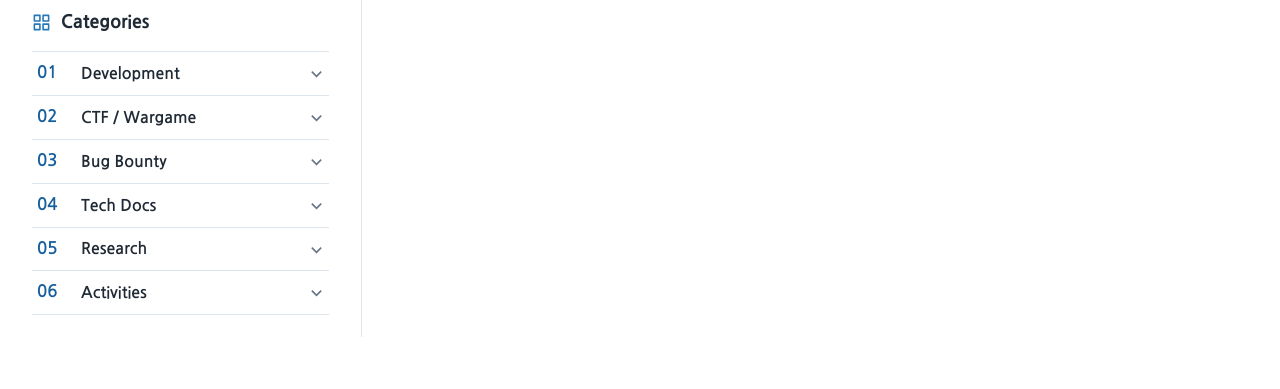
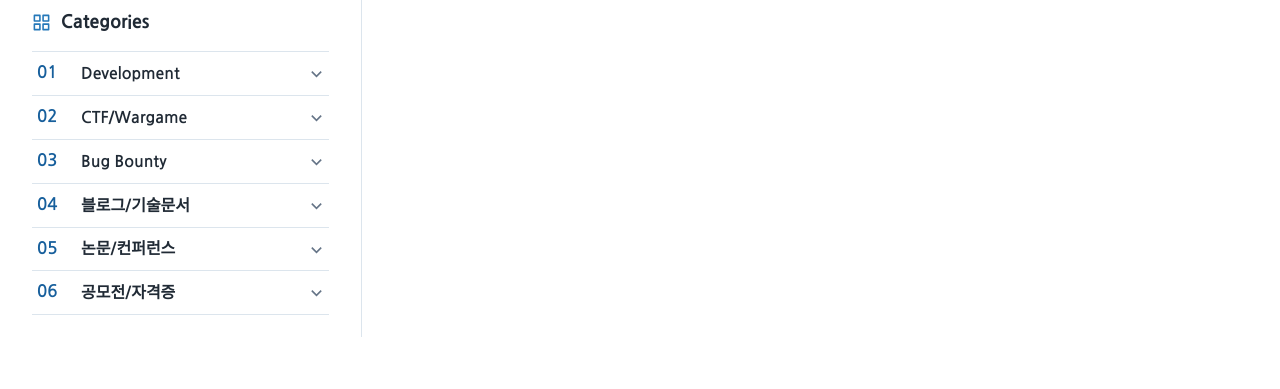
Before and after one commit to BEAN-CMD418/bean-cmd418.github.io, a Jekyll site: the page built from index.md, in a window 1280 px wide and 1332 px high. Shown: the part 859-1248 px from the top of the window. Built offline with Jekyll 4.4.1, drawn with Linux system fonts in a browser that asks for light colours; some web fonts are replaced.

Commit message:
Update category labels and slash formatting

```diff
--- a/_data/categories.yml
+++ b/_data/categories.yml
@@ -1,24 +1,30 @@
 - id: "01"
+  slug: "development"
   title: "Development"
   description: "개발 공부 중 마주한 시행착오와 해결 과정 정리"
   url: "/development/"
 - id: "02"
-  title: "CTF / Wargame"
+  slug: "ctf"
+  title: "CTF/Wargame"
   description: "CTF 문제 풀이 및 워게임 실습 기록"
   url: "/ctf/"
 - id: "03"
+  slug: "bug-bounty"
   title: "Bug Bounty"
   description: "웹, 시스템 취약점 발굴 및 분석 기록"
   url: "/bug-bounty/"
 - id: "04"
-  title: "Tech Docs"
+  slug: "tech-docs"
+  title: "블로그/기술문서"
   description: "정보보안, 컴퓨터공학 기술 개념 및 학습 내용 정리"
   url: "/tech-docs/"
 - id: "05"
-  title: "Research"
+  slug: "research"
+  title: "논문/컨퍼런스"
   description: "정보보안, 컴퓨터공학 논문 및 컨퍼런스 리뷰"
   url: "/research/"
 - id: "06"
-  title: "Activities"
+  slug: "activities"
+  title: "공모전/자격증"
   description: "공모전 참여 및 자격증 준비 과정 기록"
   url: "/activities/"
```
